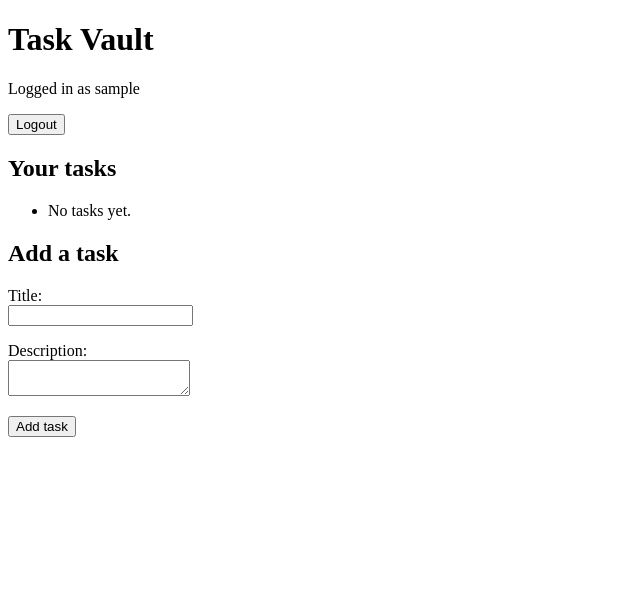
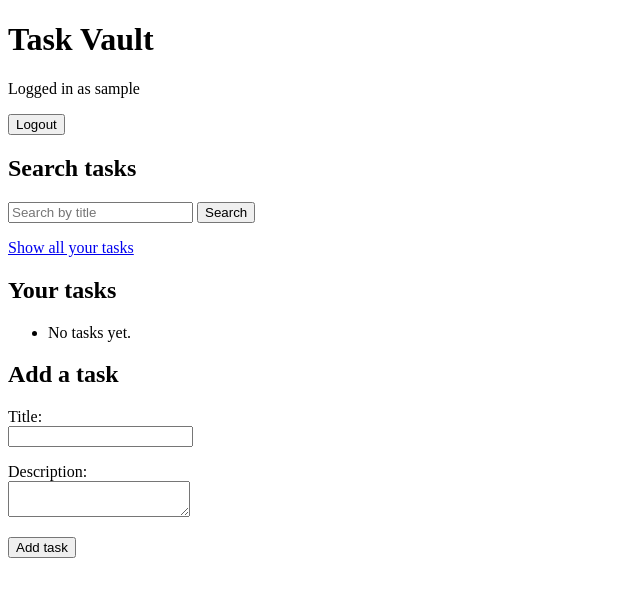
Before and after one commit to JuusoHY/cybersecurity-project, a Django app: page / in a window 1280 px wide. Shown: the top 597 px of the page, without its empty margins (0-640 px from the left). Run offline with Django 5.2, Linux system fonts and the light colour scheme; the visitor is signed in with stand-in values (Sample User, id 1); data that the repository does not hold is empty.

Commit message:
Add SQL injection demonstration and commented fix

```diff
--- a/tasks/templates/tasks/index.html
+++ b/tasks/templates/tasks/index.html
@@ -14,6 +14,22 @@
             {% csrf_token %}
             <input type="submit" value="Logout"/>
         </form>
+
+        <h2>Search tasks</h2>
+
+        <form action="{% url 'home' %}" method="GET">
+            <input
+                type="text"
+                name="q"
+                value="{{ query }}"
+                placeholder="Search by title"
+            />
+            <input type="submit" value="Search"/>
+        </form>
+
+        <p>
+            <a href="{% url 'home' %}">Show all your tasks</a>
+        </p>
 
         <h2>Your tasks</h2>
 
--- a/tasks/views.py
+++ b/tasks/views.py
@@ -27,11 +27,37 @@ def signup_view(request):
 
 @login_required
 def home_view(request):
-    tasks = Task.objects.filter(
-        owner=request.user
-    ).order_by('-created_at')
+    query = request.GET.get('q', '')
 
-    return render(request, 'tasks/index.html', {'tasks': tasks})
+    if query:
+        # FLAW 1: A1:2017 Injection
+        # User input is inserted directly into an SQL query.
+        sql = (
+            "SELECT * FROM tasks_task "
+            "WHERE owner_id = %s AND title LIKE '%%%s%%'"
+            % (request.user.id, query)
+        )
+        tasks = Task.objects.raw(sql)
+
+        # FIX:
+        # Use Django ORM so that user input is safely parameterized.
+        # tasks = Task.objects.filter(
+        #     owner=request.user,
+        #     title__icontains=query
+        # ).order_by('-created_at')
+    else:
+        tasks = Task.objects.filter(
+            owner=request.user
+        ).order_by('-created_at')
+
+    return render(
+        request,
+        'tasks/index.html',
+        {
+            'tasks': tasks,
+            'query': query,
+        }
+    )
 
 
 @login_required
```
